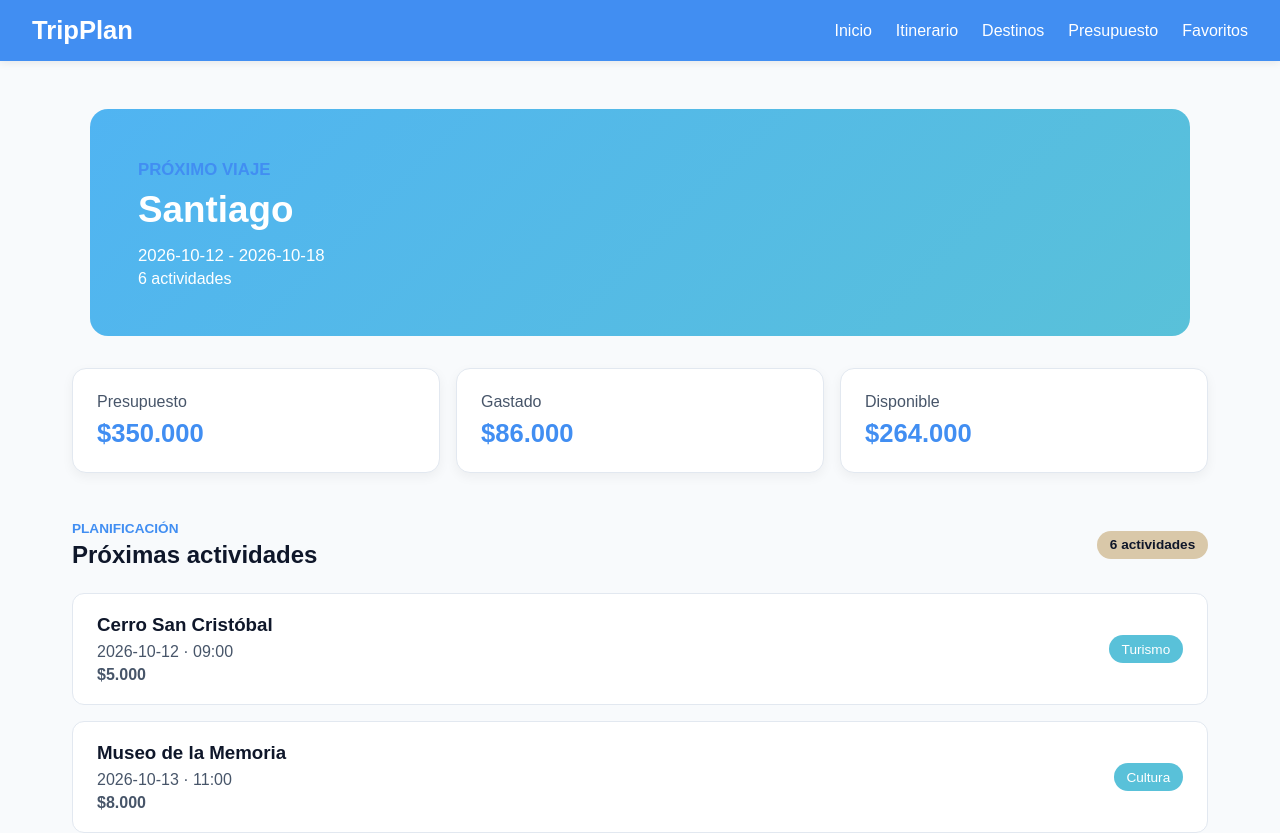
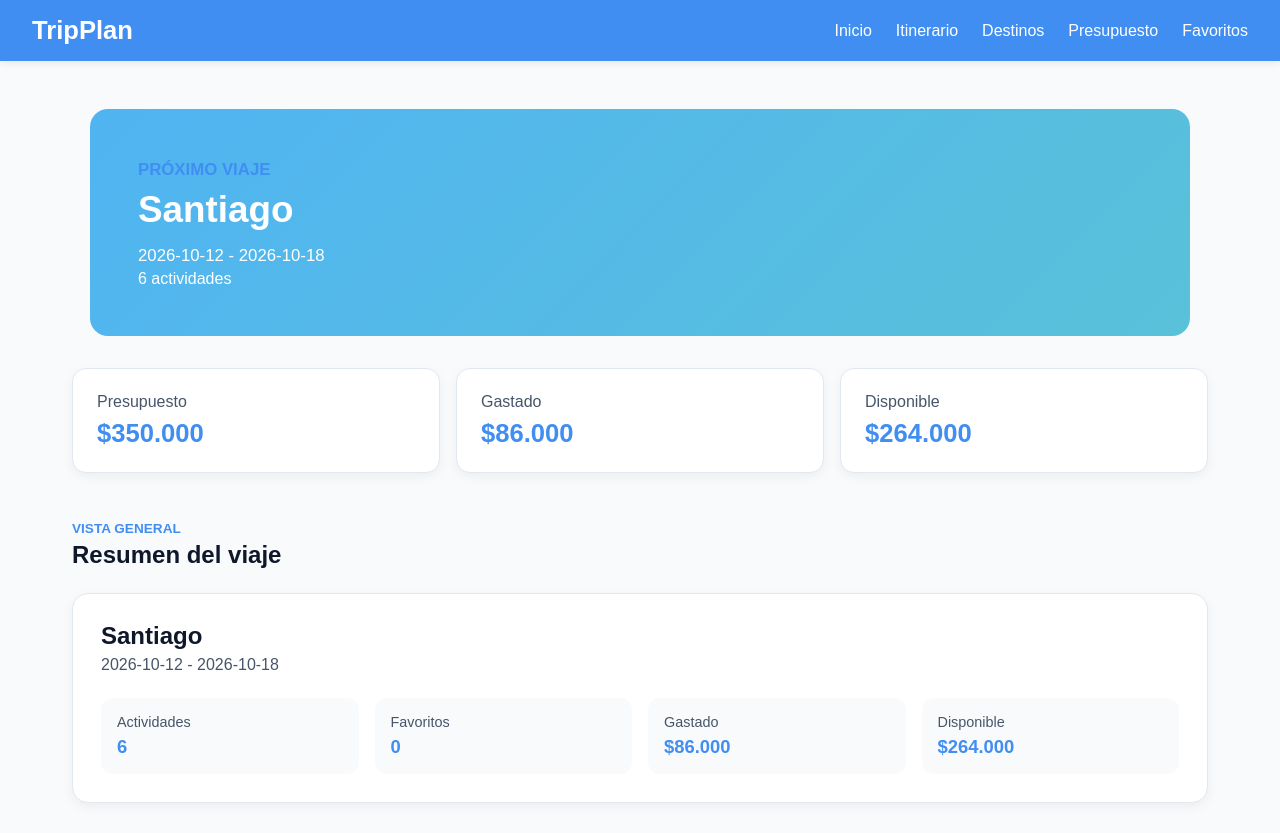
Before and after one commit to marycodder/viajes, a React (Vite) app: page / in a window 1280 px wide. Shown: the top 833 px of the page. Built offline with nearby package versions, Linux system fonts and the light colour scheme; no server answers.

Commit message:
Se agregó resumen de viaje a dashboard

```diff
--- /dev/null
+++ b/src/components/TripSummary.jsx
@@ -0,0 +1,62 @@
+function TripSummary({
+  viaje,
+  actividades,
+  totalGastado,
+  presupuestoDisponible,
+}) {
+  const cantidadFavoritos = actividades.filter(
+    (actividad) => actividad.favorito
+  ).length;
+
+  const formatoMoneda = (valor) =>
+    new Intl.NumberFormat('es-CL', {
+      style: 'currency',
+      currency: 'CLP',
+      maximumFractionDigits: 0,
+    }).format(valor);
+
+  return (
+    <section className="trip-summary-section">
+      <div className="section-header">
+        <div>
+          <p className="section-label">Vista general</p>
+          <h2>Resumen del viaje</h2>
+        </div>
+      </div>
+
+      <div className="trip-summary-card">
+        <div className="trip-summary-main">
+          <h3>{viaje.destino}</h3>
+
+          <p>
+            {viaje.fechaInicio} - {viaje.fechaFin}
+          </p>
+        </div>
+
+        <div className="trip-summary-grid">
+          <div className="summary-item">
+            <span>Actividades</span>
+            <strong>{actividades.length}</strong>
+          </div>
+
+          <div className="summary-item">
+            <span>Favoritos</span>
+            <strong>{cantidadFavoritos}</strong>
+          </div>
+
+          <div className="summary-item">
+            <span>Gastado</span>
+            <strong>{formatoMoneda(totalGastado)}</strong>
+          </div>
+
+          <div className="summary-item">
+            <span>Disponible</span>
+            <strong>{formatoMoneda(presupuestoDisponible)}</strong>
+          </div>
+        </div>
+      </div>
+    </section>
+  );
+}
+
+export default TripSummary;
--- a/src/pages/Dashboard.jsx
+++ b/src/pages/Dashboard.jsx
@@ -5,6 +5,7 @@ import WeatherCard from '../components/WeatherCard';
 
 import { viajes } from '../data/viajes';
 import { obtenerClima } from '../services/weatherApi';
+import TripSummary from '../components/TripSummary';
 
 function Dashboard({ actividades }) {
   const viaje = viajes[0];
@@ -119,6 +120,13 @@ function Dashboard({ actividades }) {
         />
       </section>
 
+      <TripSummary
+          viaje={viaje}
+          actividades={actividades}
+          totalGastado={totalGastado}
+          presupuestoDisponible={presupuestoDisponible}
+        />
+
       <section className="dashboard-section">
         <div className="section-header">
           <div>
--- a/src/styles/styles.css
+++ b/src/styles/styles.css
@@ -818,6 +818,62 @@ a {
 .destinations-empty p {
   color: var(--color-text-secondary);
 }
+
+/* Resumen del viaje */
+
+.trip-summary-section {
+  margin-bottom: 3rem;
+}
+
+.trip-summary-card {
+  padding: 1.75rem;
+
+  background-color: var(--color-surface);
+  border: 1px solid var(--color-border);
+  border-radius: 16px;
+
+  box-shadow: 0 4px 12px rgba(0, 0, 0, 0.05);
+}
+
+.trip-summary-main {
+  margin-bottom: 1.5rem;
+}
+
+.trip-summary-main h3 {
+  margin-bottom: 0.35rem;
+  font-size: 1.5rem;
+}
+
+.trip-summary-main p {
+  color: var(--color-text-secondary);
+}
+
+.trip-summary-grid {
+  display: grid;
+  grid-template-columns: repeat(4, 1fr);
+  gap: 1rem;
+}
+
+.summary-item {
+  display: flex;
+  flex-direction: column;
+  gap: 0.4rem;
+
+  padding: 1rem;
+
+  background-color: var(--color-background);
+  border-radius: 12px;
+}
+
+.summary-item span {
+  color: var(--color-text-secondary);
+  font-size: 0.9rem;
+}
+
+.summary-item strong {
+  color: var(--color-primary);
+  font-size: 1.15rem;
+}
 /* RESPONSIVE */
 
 @media (max-width: 768px) {
@@ -960,4 +1016,13 @@ a {
 .destination-card-header {
   align-items: flex-start;
 }
+.trip-summary-grid {
+  grid-template-columns: repeat(2, 1fr);
 }
+
+@media (max-width: 480px) {
+  .trip-summary-grid {
+    grid-template-columns: 1fr;
+  }
+}
+}
```
